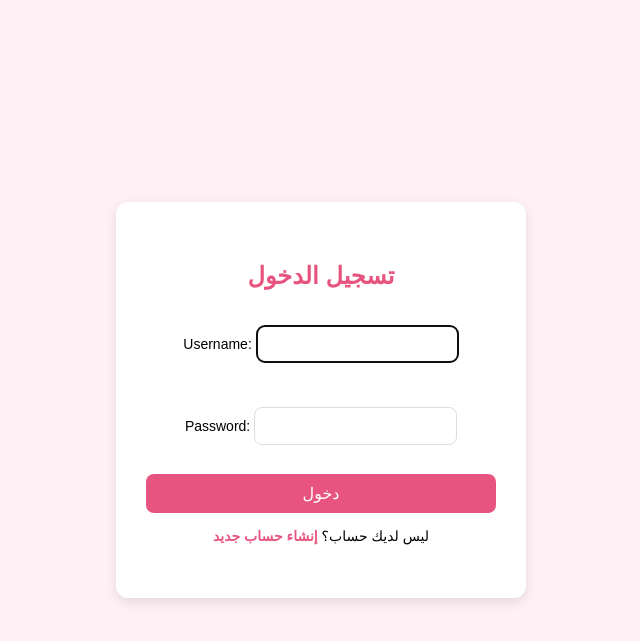
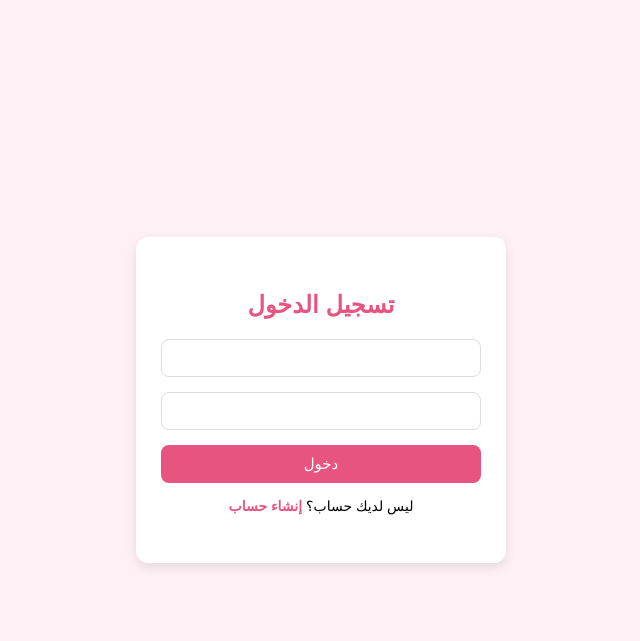
Before and after one commit to bkh1423/myproject, a Django app: page /accounts/login/ in a window 1280 px wide. Shown: the top 641 px of the page, without its empty margins (319-959 px from the left). Run offline with Django 5.2, Linux system fonts and the light colour scheme.

Commit message:
تعديل

```diff
--- a/accounts/forms.py
+++ b/accounts/forms.py
@@ -1,22 +1,28 @@
 from django import forms
-from django.contrib.auth.forms import UserCreationForm, AuthenticationForm
+from django.contrib.auth.forms import AuthenticationForm
 from .models import CustomUser
 
 
-class SimpleUserCreationForm(UserCreationForm):
+class SimpleUserCreationForm(forms.ModelForm):
+    password = forms.CharField(widget=forms.PasswordInput, label="الرمز")
+
     class Meta:
         model = CustomUser
-        fields = ("username", "password1", "password2")  # فقط يوزر وباسوورد
+        fields = ("username", "password")  # فقط يوزر وباسوورد
 
-    def _post_clean(self):
-        """
-        نتجاوز التحقق من الـ password validators
-        عشان أي كلمة مرور تنقبل (حتى لو ضعيفة).
-        """
-        return
+    def save(self, commit=True):
+        user = super().save(commit=False)
+        # تخزين كلمة المرور بشكل مشفر باستخدام set_password
+        user.set_password(self.cleaned_data["password"])
+        if commit:
+            user.save()
+        return user
 
 
 class SimpleAuthenticationForm(AuthenticationForm):
+    username = forms.CharField(label="اسم المستخدم")
+    password = forms.CharField(widget=forms.PasswordInput, label="الرمز")
+
     class Meta:
         model = CustomUser
         fields = ("username", "password")
--- a/accounts/views.py
+++ b/accounts/views.py
@@ -26,7 +26,7 @@ def login_view(request):
             messages.success(request, f"👋 أهلاً {user.username}")
             return redirect("/")
         else:
-            messages.error(request, "❌ اسم المستخدم أو كلمة المرور غير صحيحة")
+            messages.error(request, "❌ اسم المستخدم أو الرمز غير صحيح")
     else:
         form = SimpleAuthenticationForm()
     return render(request, "accounts/login.html", {"form": form})
@@ -34,5 +34,5 @@ def login_view(request):
 
 def logout_view(request):
     logout(request)
-    messages.info(request, "🚪 تم تسجيل الخروج")
+    messages.info(request, "🚪 تم تسجيل الخروج بنجاح")
     return redirect("/")
--- a/templates/accounts/login.html
+++ b/templates/accounts/login.html
@@ -6,23 +6,23 @@
     <style>
         body {
             font-family: "Tajawal", sans-serif;
-            background: #fff0f5; /* خلفية وردية فاتحة */
+            background: #fff0f5;
             margin: 0;
             display: flex;
             justify-content: center;
             align-items: center;
             height: 100vh;
         }
-        .login-container {
+        .form-container {
             background: #fff;
-            padding: 40px 30px;
+            padding: 35px 25px;
             border-radius: 12px;
             box-shadow: 0 4px 12px rgba(0,0,0,0.1);
-            width: 350px;
+            width: 320px;
             text-align: center;
         }
-        .login-container h2 {
-            color: #e75480; /* وردي */
+        .form-container h2 {
+            color: #e75480;
             margin-bottom: 20px;
         }
         form {
@@ -42,12 +42,11 @@
             color: #fff;
             border: none;
             border-radius: 8px;
-            font-size: 16px;
+            font-size: 15px;
             cursor: pointer;
-            transition: 0.3s;
         }
         button:hover {
-            background: #c63c65;
+            background: #c7436b;
         }
         p {
             margin-top: 15px;
@@ -58,20 +57,18 @@
             text-decoration: none;
             font-weight: bold;
         }
-        a:hover {
-            text-decoration: underline;
-        }
     </style>
 </head>
 <body>
-    <div class="login-container">
+    <div class="form-container">
         <h2>تسجيل الدخول</h2>
         <form method="post">
             {% csrf_token %}
-            {{ form.as_p }}
+            {{ form.username }}
+            {{ form.password }}
             <button type="submit">دخول</button>
         </form>
-        <p>ليس لديك حساب؟ <a href="{% url 'register' %}">إنشاء حساب جديد</a></p>
+        <p>ليس لديك حساب؟ <a href="{% url 'register' %}">إنشاء حساب</a></p>
     </div>
 </body>
 </html>
```
Also changed, not shown: templates/accounts/register.html (+11 -14 lines).
